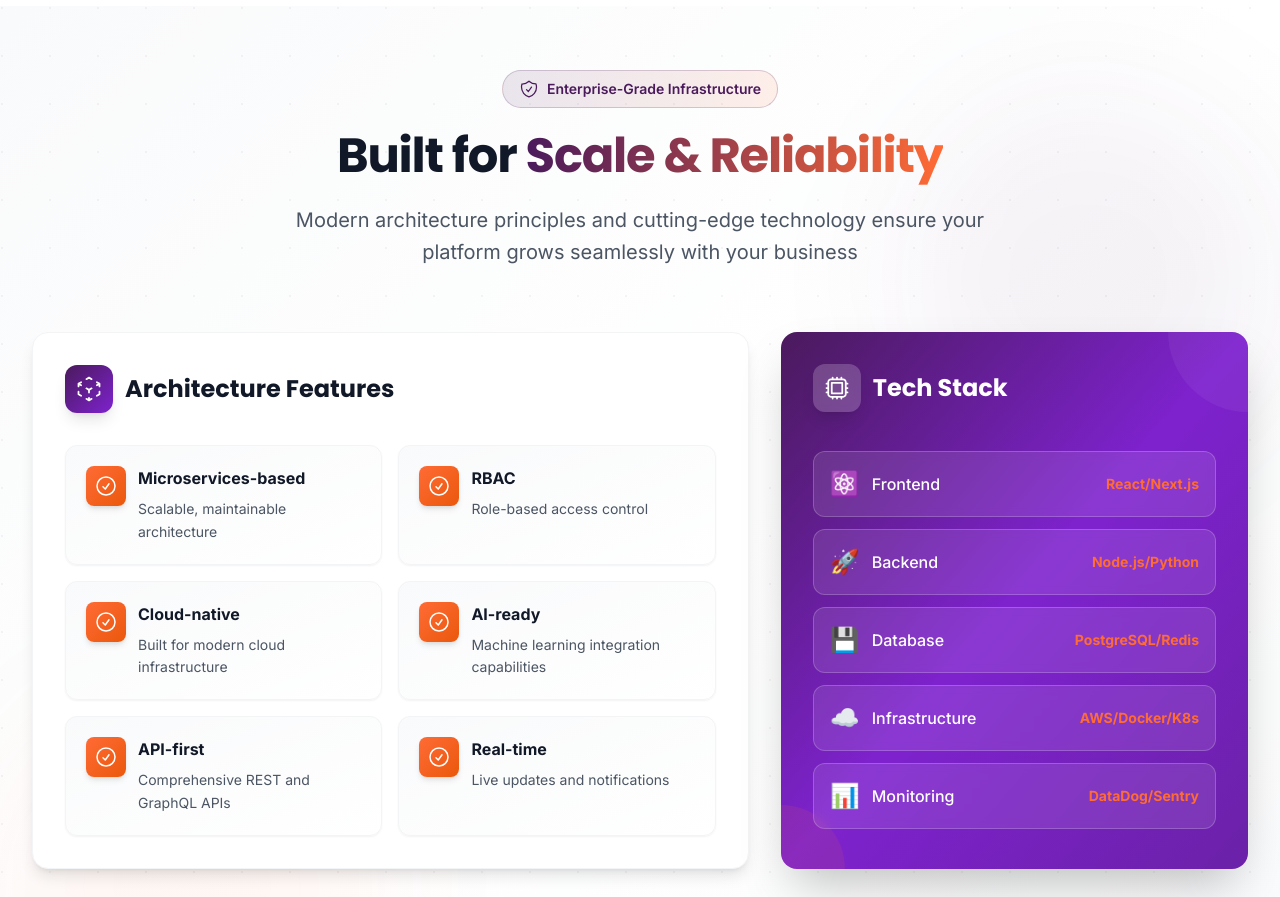
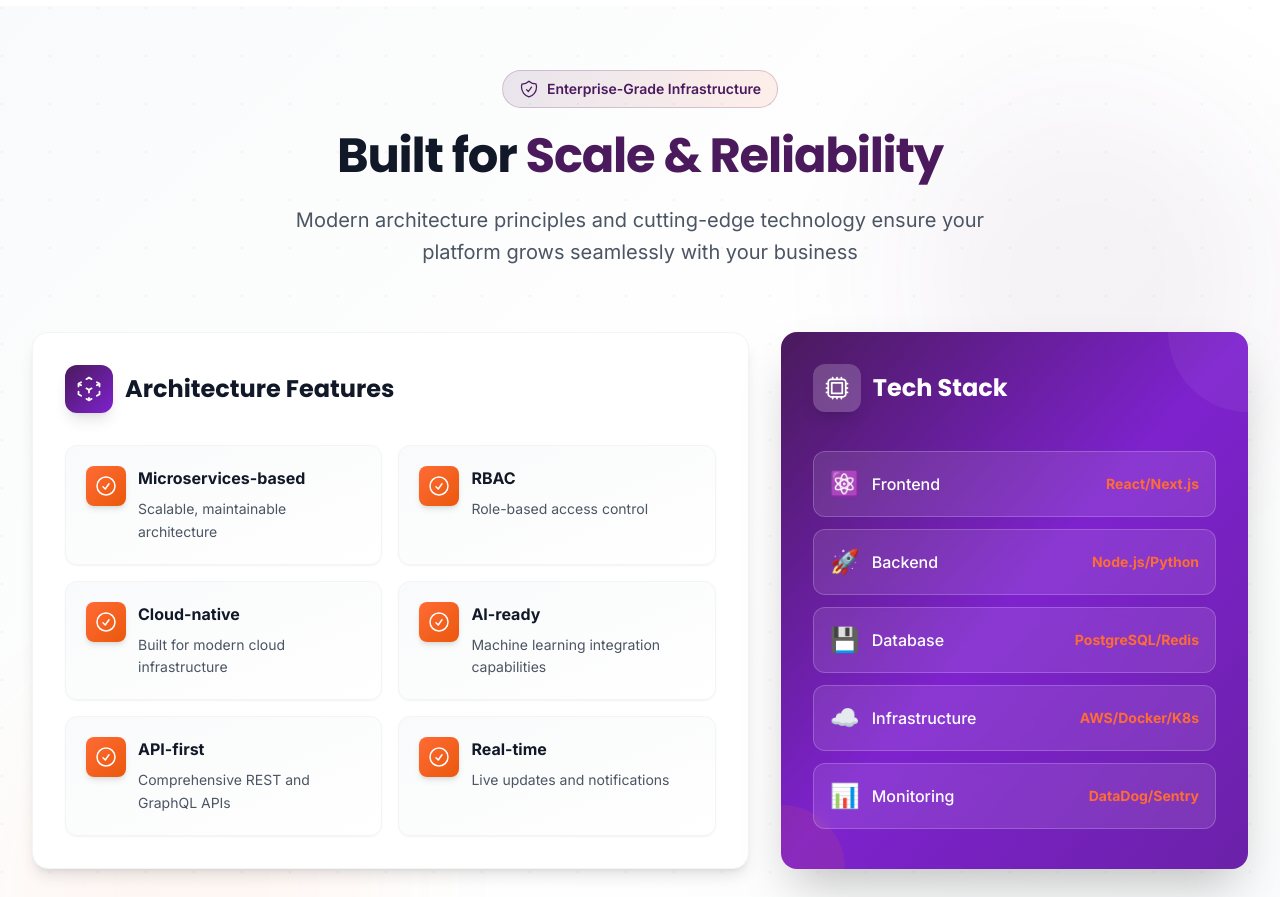
Before and after one commit to JEBITECH/jebi_website, a Next.js app: page /products in a window 1280 px wide. Shown: the part 1900-2797 px from the top of the page. Built offline with nearby package versions, Linux system fonts and the light colour scheme.

Commit message:
Improve animation and smooth transitions (#3)

```diff
--- a/app/globals.css
+++ b/app/globals.css
@@ -7,11 +7,12 @@
 @layer base {
   html {
     scroll-behavior: smooth;
-    scroll-padding-top: 80px; /* Offset for sticky header */
+    scroll-padding-top: 80px;
   }
 
   body {
     font-family: 'Inter', system-ui, sans-serif;
+    overflow-x: hidden;
   }
 
   h1,
@@ -27,15 +28,23 @@
   * {
     scroll-behavior: smooth;
   }
+
+  /* Better animation performance */
+  *,
+  *::before,
+  *::after {
+    -webkit-font-smoothing: antialiased;
+    -moz-osx-font-smoothing: grayscale;
+  }
 }
 
 @layer components {
   .btn-primary {
-    @apply bg-primary-orange text-white px-6 py-3 rounded-lg font-medium hover:bg-primary-orange-dark hover:shadow-xl transition-all duration-300 transform hover:-translate-y-1 hover:scale-105 active:scale-95;
+    @apply bg-primary-orange text-white px-6 py-3 rounded-lg font-medium hover:bg-primary-orange-dark hover:shadow-xl transition-all duration-500 transform hover:-translate-y-1 hover:scale-105 active:scale-95;
   }
 
   .btn-secondary {
-    @apply bg-primary-purple text-white border-2 border-primary-purple px-6 py-3 rounded-lg font-medium hover:bg-purple-700 hover:border-purple-700 transition-all duration-300 hover:shadow-lg transform hover:-translate-y-1;
+    @apply bg-primary-purple text-white border-2 border-primary-purple px-6 py-3 rounded-lg font-medium hover:bg-purple-700 hover:border-purple-700 transition-all duration-500 hover:shadow-lg transform hover:-translate-y-1;
   }
 
   .section-padding {
@@ -130,11 +139,11 @@
 
   /* Hover effects */
   .hover-lift {
-    @apply transition-all duration-300 ease-out transform hover:scale-105 hover:-translate-y-2 hover:shadow-2xl;
+    @apply transition-all duration-500 ease-out transform hover:scale-105 hover:-translate-y-3 hover:shadow-2xl;
   }
 
   .hover-tilt {
-    @apply transition-transform duration-300 ease-out;
+    @apply transition-transform duration-500 ease-out;
   }
 
   .hover-tilt:hover {
@@ -143,7 +152,7 @@
 
   /* Card animations */
   .card-modern {
-    @apply bg-white rounded-2xl shadow-sm border border-neutral-200 transition-all duration-300 ease-out hover:shadow-xl hover:border-neutral-300 hover:-translate-y-1;
+    @apply bg-white rounded-2xl shadow-sm border border-neutral-200 transition-all duration-500 ease-out hover:shadow-xl hover:border-neutral-300 hover:-translate-y-2;
   }
 
   /* Smooth scrolling */
@@ -215,7 +224,7 @@
 
   /* Card hover effects */
   .card-hover {
-    @apply transition-all duration-300 ease-out transform hover:scale-105 hover:-translate-y-1 hover:shadow-lg;
+    @apply transition-all duration-500 ease-out transform hover:scale-105 hover:-translate-y-2 hover:shadow-xl;
   }
 
   /* Glass morphism effect */
--- a/app/products/page.tsx
+++ b/app/products/page.tsx
@@ -935,7 +935,7 @@ function ProductsContent() {
                 <span className="text-primary-purple text-sm font-semibold">Enterprise-Grade Infrastructure</span>
               </div>
               <h2 className="text-3xl font-bold tracking-tight text-gray-900 sm:text-5xl font-heading mb-6">
-                Built for <span className="text-transparent bg-clip-text bg-gradient-to-r from-primary-purple to-primary-orange">Scale & Reliability</span>
+                Built for <span className="text-primary-purple">Scale & Reliability</span>
               </h2>
               <p className="text-xl leading-8 text-gray-600">
                 Modern architecture principles and cutting-edge technology ensure your platform grows seamlessly with your business
@@ -1017,10 +1017,10 @@ function ProductsContent() {
                 { metric: '24/7', label: 'Support', icon: CogIcon }
               ].map((stat, index) => (
                 <div key={stat.label} className="bg-white rounded-xl p-6 shadow-md hover:shadow-xl transition-all duration-300 border border-gray-100 hover:border-primary-purple/30 text-center group">
-                  <div className="inline-flex items-center justify-center w-12 h-12 bg-gradient-to-br from-primary-purple to-purple-700 rounded-xl mb-4 group-hover:scale-110 transition-transform duration-300 shadow-lg">
+                  <div className="inline-flex items-center justify-center w-12 h-12 bg-primary-purple rounded-xl mb-4 group-hover:scale-110 transition-transform duration-300 shadow-lg">
                     <stat.icon className="w-6 h-6 text-white" />
                   </div>
-                  <div className="text-3xl font-bold text-transparent bg-clip-text bg-gradient-to-r from-primary-purple to-primary-orange mb-2">
+                  <div className="text-3xl font-bold text-primary-purple mb-2">
                     {stat.metric}
                   </div>
                   <div className="text-sm text-gray-600 font-medium">{stat.label}</div>
--- a/components/AnimatedSection.tsx
+++ b/components/AnimatedSection.tsx
@@ -14,31 +14,31 @@ interface AnimatedSectionProps {
 
 const variants = {
   up: {
-    hidden: { opacity: 0, y: 80, scale: 0.95 },
+    hidden: { opacity: 0, y: 60, scale: 0.97 },
     visible: { opacity: 1, y: 0, scale: 1 }
   },
   down: {
-    hidden: { opacity: 0, y: -80, scale: 0.95 },
+    hidden: { opacity: 0, y: -60, scale: 0.97 },
     visible: { opacity: 1, y: 0, scale: 1 }
   },
   left: {
-    hidden: { opacity: 0, x: -80, scale: 0.95 },
+    hidden: { opacity: 0, x: -60, scale: 0.97 },
     visible: { opacity: 1, x: 0, scale: 1 }
   },
   right: {
-    hidden: { opacity: 0, x: 80, scale: 0.95 },
+    hidden: { opacity: 0, x: 60, scale: 0.97 },
     visible: { opacity: 1, x: 0, scale: 1 }
   },
   fade: {
-    hidden: { opacity: 0, scale: 0.9 },
+    hidden: { opacity: 0, scale: 0.95 },
     visible: { opacity: 1, scale: 1 }
   },
   scale: {
-    hidden: { opacity: 0, scale: 0.8 },
+    hidden: { opacity: 0, scale: 0.85 },
     visible: { opacity: 1, scale: 1 }
   },
   rotate: {
-    hidden: { opacity: 0, rotate: -10, scale: 0.8 },
+    hidden: { opacity: 0, rotate: -8, scale: 0.9 },
     visible: { opacity: 1, rotate: 0, scale: 1 }
   }
 }
@@ -48,12 +48,12 @@ export default function AnimatedSection({
   className = '',
   delay = 0,
   direction = 'up',
-  duration = 0.6
+  duration = 0.8
 }: AnimatedSectionProps) {
   const [ref, inView] = useInView({
     triggerOnce: true,
     threshold: 0.1,
-    rootMargin: '-50px 0px'
+    rootMargin: '0px 0px'
   })
 
   return (
--- a/components/ProductShowcase.tsx
+++ b/components/ProductShowcase.tsx
@@ -3,6 +3,8 @@
 import { useState, useEffect } from "react";
 import { useRouter } from "next/navigation";
 import Image from "next/image";
+import { useInView } from "react-intersection-observer";
+import { motion, AnimatePresence } from "framer-motion";
 import AnimatedSection from "./AnimatedSection";
 import { stages } from "@/app/products/page";
 
@@ -22,22 +24,29 @@ const stageToProductMap: { [key: number]: string } = {
   5: 'virtue-connect-erp'
 };
 
-export default function ProductShowcase({ showHeader = true, autoRotate = true, rotationInterval = 8000, className = "" }: ProductShowcaseProps) {
+export default function ProductShowcase({ showHeader = true, autoRotate = true, rotationInterval = 5000, className = "" }: ProductShowcaseProps) {
   const router = useRouter();
   const [activeIndex, setActiveIndex] = useState(0);
   const activeStage = stages[activeIndex];
 
+  // Track if component is in view
+  const { ref, inView } = useInView({
+    threshold: 0.3,
+    triggerOnce: false
+  });
+
   useEffect(() => {
-    if (!autoRotate) return;
+    if (!autoRotate || !inView) return;
 
     const interval = setInterval(() => {
       setActiveIndex((prev) => (prev + 1) % stages.length);
     }, rotationInterval);
 
     return () => clearInterval(interval);
-  }, [autoRotate, rotationInterval]);
+  }, [autoRotate, rotationInterval, inView]);
 
   return (
+    <div ref={ref}>
       <AnimatedSection direction="up">
         <div className={`bg-white ${className}`}>
           <div className="container-custom px-4 sm:px-6 lg:min-h-screen lg:flex lg:flex-col lg:justify-center lg:py-12">
@@ -58,7 +67,15 @@ export default function ProductShowcase({ showHeader = true, autoRotate = true,
             <div className="grid grid-cols-1 lg:grid-cols-2 gap-0">
               {/* LEFT SIDE - Pain & Solution Cards + CTA Button */}
               <div className="p-4 sm:p-6 md:p-8 lg:p-10 xl:p-12 flex flex-col justify-between bg-white">
-                <div className="w-full space-y-4 sm:space-y-5 lg:space-y-6">
+                <AnimatePresence mode="wait">
+                  <motion.div
+                    key={activeIndex}
+                    initial={{ opacity: 0, x: -20 }}
+                    animate={{ opacity: 1, x: 0 }}
+                    exit={{ opacity: 0, x: 20 }}
+                    transition={{ duration: 0.8, ease: [0.16, 1, 0.3, 1] }}
+                    className="w-full space-y-4 sm:space-y-5 lg:space-y-6"
+                  >
                   {/* PAIN Card */}
                   <div className="relative">
                     {/* Connecting Line - Hidden on mobile */}
@@ -119,7 +136,8 @@ export default function ProductShowcase({ showHeader = true, autoRotate = true,
                       </div>
                     </div>
                   </div>
-                </div>
+                </motion.div>
+                </AnimatePresence>
 
                 {/* CTA Button */}
                 <div className="mt-4 sm:mt-5 lg:mt-6">
@@ -141,6 +159,15 @@ export default function ProductShowcase({ showHeader = true, autoRotate = true,
               {/* RIGHT SIDE - Product Image */}
               <div className="relative overflow-hidden min-h-[250px] sm:min-h-[350px] md:min-h-[450px] lg:min-h-[500px] flex items-center justify-center bg-gradient-to-br from-purple-50 to-blue-50 rounded-b-2xl sm:rounded-b-3xl lg:rounded-b-none lg:rounded-r-2xl lg:sm:rounded-r-3xl">
                 <div className="absolute inset-0 bg-gradient-to-br from-purple-100/20 to-blue-100/20"></div>
+                <AnimatePresence mode="wait">
+                  <motion.div
+                    key={activeIndex}
+                    initial={{ opacity: 0, scale: 0.95 }}
+                    animate={{ opacity: 1, scale: 1 }}
+                    exit={{ opacity: 0, scale: 1.05 }}
+                    transition={{ duration: 0.8, ease: [0.16, 1, 0.3, 1] }}
+                    className="relative w-full h-full"
+                  >
                     <Image
                       src={activeStage.image}
                       alt={activeStage.title}
@@ -148,6 +175,8 @@ export default function ProductShowcase({ showHeader = true, autoRotate = true,
                   priority
                   className="object-cover lg:object-fill"
                 />
+                  </motion.div>
+                </AnimatePresence>
               </div>
             </div>
           </div>
@@ -289,5 +318,6 @@ export default function ProductShowcase({ showHeader = true, autoRotate = true,
         </div>
       </div>
     </AnimatedSection>
+    </div>
   );
 }
--- a/components/StaggeredList.tsx
+++ b/components/StaggeredList.tsx
@@ -15,7 +15,8 @@ const containerVariants = {
   visible: {
     opacity: 1,
     transition: {
-      staggerChildren: 0.1
+      staggerChildren: 0.15,
+      delayChildren: 0.1
     }
   }
 }
@@ -23,16 +24,16 @@ const containerVariants = {
 const itemVariants = {
   hidden: {
     opacity: 0,
-    y: 40,
-    scale: 0.9
+    y: 50,
+    scale: 0.95
   },
   visible: {
     opacity: 1,
     y: 0,
     scale: 1,
     transition: {
-      duration: 0.6,
-      ease: [0.16, 1, 0.3, 1] // Modern easing
+      duration: 0.8,
+      ease: [0.16, 1, 0.3, 1]
     }
   }
 }
@@ -44,7 +45,8 @@ export default function StaggeredList({
 }: StaggeredListProps) {
   const [ref, inView] = useInView({
     triggerOnce: true,
-    threshold: 0.1
+    threshold: 0.15,
+    rootMargin: '0px 0px'
   })
 
   return (
```
Also changed, not shown: components/RollingOptions.tsx (+5 -5 lines). Lines whose indentation alone changed are shown as unchanged.
